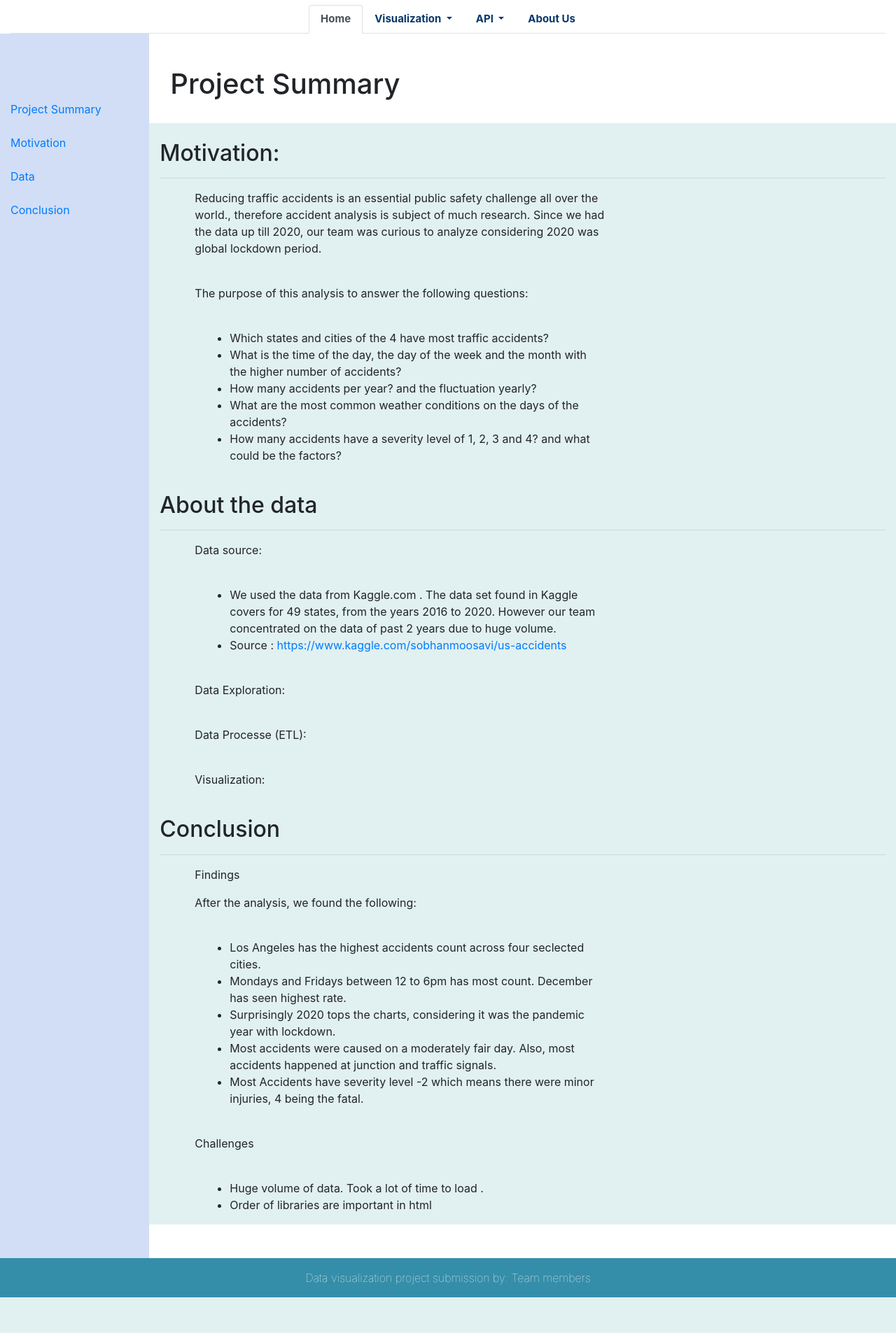
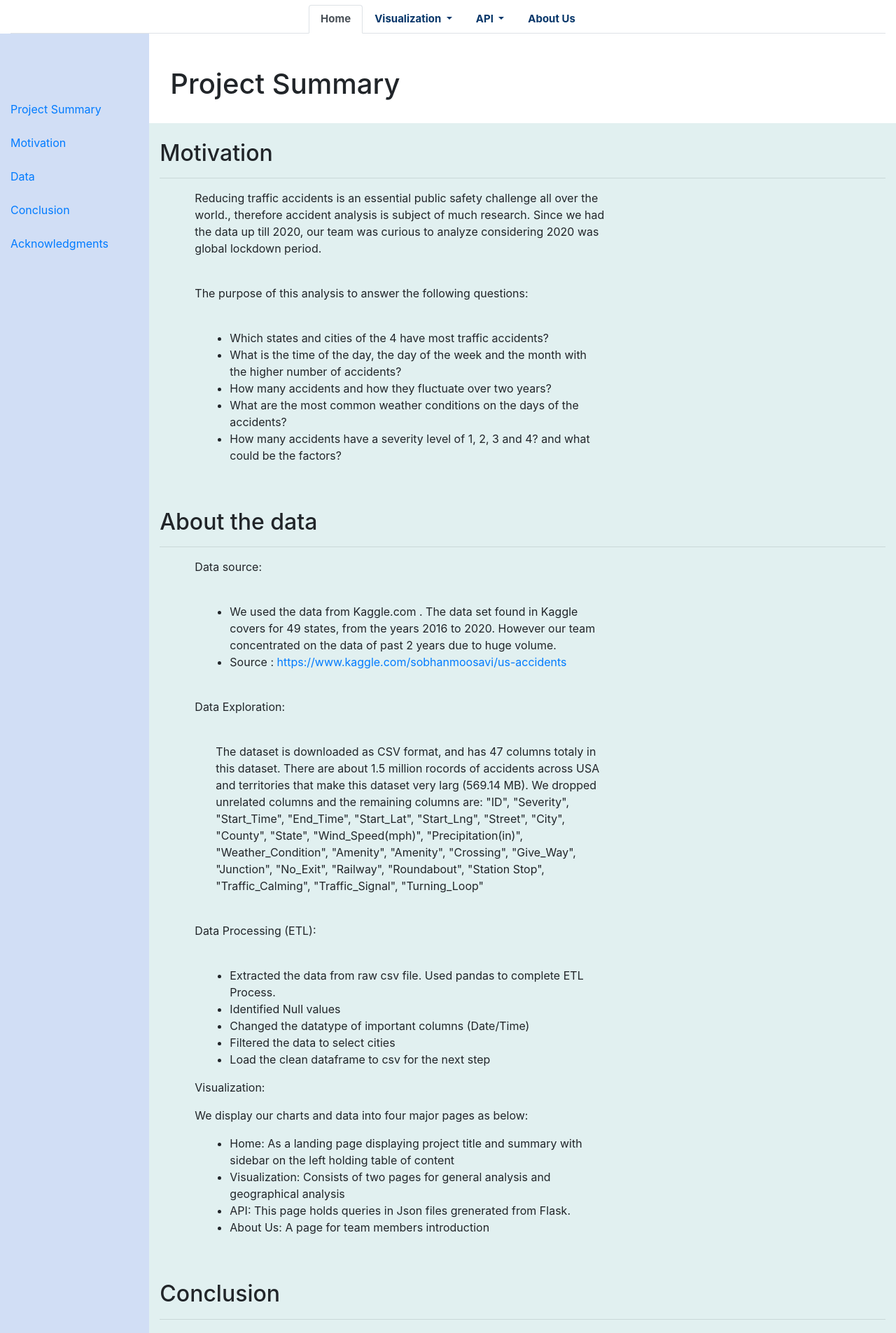
Before and after one commit to KeSavanh/US_accident_data_analysis, a Flask app: page / in a window 1280 px wide. Shown: the part 499-2404 px from the top of the page at 70% size. Before the commit the page ends 2353 px from the top, so only its background shows below. Run offline with Flask 2, Linux system fonts and the light colour scheme; parts of the project's set-up code (start-up, migrations or seed data) failed here and were passed over; some libraries are stand-ins or nearby versions.

Commit message:
Kevin: final touch

```diff
--- a/Project_3_ver1/static/style.css
+++ b/Project_3_ver1/static/style.css
@@ -153,7 +153,7 @@ width: auto;
 /* Plots styling */
 
 #plot-sect-1-1 {
-  padding-left: 250px;
+  padding-left: 200px;
   padding-bottom: 25px;
   padding-top: 25px;
 }
@@ -164,10 +164,10 @@ width: auto;
   padding-top: 25px;
 }
 
-#plot-sect-2-1,
+
 #plot-sect-3-1,
 #plot-sect-3-2 {
-  padding-left: 250px;
+  padding-left: 100px;
   padding-bottom: 25px;
   padding-top: 25px;
 }
@@ -185,6 +185,7 @@ width: auto;
 #plot-sect-4-2,
 #plot-sect-4-2-1 {
   padding-left: 25px;
+  padding-bottom: 20px;
 }
 
 canvas {
--- a/Project_3_ver1/templates/city.html
+++ b/Project_3_ver1/templates/city.html
@@ -47,7 +47,7 @@
 <body>
     <!-- header starts -->
     <div class="container-fluid" id="header-bx">
-        <a class="navbar-brand" id="title-header" href="index.html">Data Visualization Project</a>
+        <a class="navbar-brand" id="title-header" href="/">Data Visualization Project</a>
         <button class="navbar-toggler" type="button" data-bs-toggle="collapse" data-bs-target="#navbarSupportedContent" aria-controls="navbarSupportedContent" aria-expanded="false" aria-label="Toggle navigation">
             <span class="navbar-toggler-icon"></span>
         </button>
--- a/Project_3_ver1/templates/general.html
+++ b/Project_3_ver1/templates/general.html
@@ -41,7 +41,7 @@
 <body>
     <!-- header starts -->
     <div class="container-fluid" id="header-bx">
-        <a class="navbar-brand" id="title-header" href="index.html">Data Visualization Project</a>
+        <a class="navbar-brand" id="title-header" href="/">Data Visualization Project</a>
         <button class="navbar-toggler" type="button" data-bs-toggle="collapse" data-bs-target="#navbarSupportedContent" aria-controls="navbarSupportedContent" aria-expanded="false" aria-label="Toggle navigation">
             <span class="navbar-toggler-icon"></span>
         </button>
@@ -278,7 +278,7 @@
                 </div>
                 <div class="row" id="description-container" style="background-color: rgb(225, 240, 240);">
                     <div class="col-md-12">
-                        <p style="padding-top: 20px; padding-left: 100px;">We analyzed accident counts and different factors. The first bar chart shows total accident counts and traffic conditions and it shows most accident occurred on the Junctions and where traffic signals are existing.
+                        <p style="padding-top: 20px; padding-left: 100px; padding-right: 500px;">We analyzed accident counts and different factors. The first bar chart shows total accident counts and traffic conditions and it shows most accident occurred on the Junctions and where traffic signals are existing.
                         </p>                        <br>
                     </div>
                 </div>
@@ -370,7 +370,7 @@
 
                 <div class="row" id="description-container" style="background-color: rgb(225, 240, 240);">
                     <div class="col-md-12">
-                        <p style="padding-left: 50px; padding-right: 400px;"> We looked at how other factors like windspeed (mph) and precipitation (in) would effect the severity of the accident. The plots show low correlations  </p>
+                        <p style="padding-left: 50px; padding-right: 800px; padding-top: 25px;"> We looked at how other factors like windspeed (mph) and precipitation (in) would effect the severity of the accident. The plots show low correlations between severity with both factors </p>
                         <br>
                     </div>
                 </div>
--- a/Project_3_ver1/templates/index.html
+++ b/Project_3_ver1/templates/index.html
@@ -50,10 +50,10 @@
             <div class="centered">
                 <h1 id="title-text" >US Traffic Accidents in 2019 and 2020</h1>
                 <hr style=" height: 1.5px; width: 100%;color:white;background-color:white">
-                <p style="font-weight: normal; font-size: 18px; color: black;">Car accidents records for cities Dallas, Los Angeles, NewYork, SanDiego</p>
+                <p style="font-weight: normal; font-size: 20px; color: white;">Car accidents records for cities Dallas, Los Angeles, NewYork, SanDiego</p>
             </div>
             <div class="btm-right">
-                <a href="https://cdn.pixabay.com/" style="color: white; font-weight: normal; font-style: italic;">Image source: https://cdn.pixabay.com/</a>
+                <a href="https://cdn.pixabay.com/" style="color: white; font-weight: normal; font-style: italic;">Image source: https://static.aviva.io/</a>
             </div>
         </div>
     </div>
@@ -129,6 +129,11 @@
                     <div class="bd-toc-item">
                         <a class="bd-toc-link" href="#head-4">Conclusion</a>
                     </div>
+                    <br>
+                    <div class="bd-toc-item">
+                        <a class="bd-toc-link" href="#head-5">Acknowledgments</a>
+                    </div>
+
                 </nav>
             </div>
             <!-- letside bar ends -->
@@ -143,7 +148,7 @@
                 <div class="row" id="description-container" style="background-color: rgb(225, 240, 240);">
                     <div class="col-md-12">
                         <br>
-                        <h2 id="head-2">Motivation: </h2>
+                        <h2 id="head-2">Motivation </h2>
                         <hr>
                         <p style="padding-left: 50px; padding-right: 400px;">Reducing traffic accidents is an essential public safety challenge all over the world., therefore accident analysis is subject of much research. Since we had the data up till 2020, our team was curious to analyze considering 2020 was global lockdown period. </p>
                         <br>
@@ -152,11 +157,12 @@
                         <ul style="padding-left: 100px; padding-right: 400px;">
                             <li>Which states and cities of the 4 have most traffic accidents?</li>
                             <li>What is the time of the day, the day of the week and the month with the higher number of accidents?</li>
-                            <li>How many accidents per year? and the fluctuation yearly? </li>
+                            <li>How many accidents and how they fluctuate over two years? </li>
                             <li>What are the most common weather conditions on the days of the accidents?</li>
                             <li>How many accidents have a severity level of 1, 2, 3 and 4? and what could be the factors?</li>
 
                         </ul>
+                        <br>
                         <br>
                         <h2 id="head-3">About the data</h2>
                         <hr>
@@ -170,16 +176,36 @@
                         <br>
                         <p style="padding-left: 50px; padding-right: 400px;">Data Exploration: </p>
                         <br>
+                        <p style="padding-left: 80px; padding-right: 400px;">The dataset is downloaded as CSV format, and has 47 columns totaly in this dataset. There are about 1.5 million rocords of accidents across USA and territories that make this dataset very larg (569.14 MB). We dropped unrelated columns and the remaining columns are: "ID", "Severity", "Start_Time", "End_Time", "Start_Lat", "Start_Lng", "Street", "City", "County", "State", "Wind_Speed(mph)", "Precipitation(in)", "Weather_Condition", "Amenity", "Amenity", "Crossing", "Give_Way", "Junction", "No_Exit", "Railway", "Roundabout", "Station Stop", "Traffic_Calming", "Traffic_Signal", "Turning_Loop"</p>
+                        <br>
 
-                        <p style="padding-left: 50px; padding-right: 400px;">Data Processe (ETL): </p>
+
+                        <p style="padding-left: 50px; padding-right: 400px;">Data Processing (ETL): </p>
                         <br>
+                        <ul style="padding-left: 100px; padding-right: 400px;">
+                            <li>Extracted the data from raw csv file. Used pandas to complete ETL Process.</li>
+                            <li>Identified Null values </li>
+                            <li>Changed the datatype of important columns (Date/Time)</li>
+                            <li>Filtered the data to select cities</li>
+                            <li>Load the clean dataframe to csv for the next step</li>
+
+                        </ul>
+
                         <p style="padding-left: 50px; padding-right: 400px;">Visualization: </p>
+                        <p style="padding-left: 50px; padding-right: 400px;">We display our charts and data into four major pages as below:</p>
+                        <ul style="padding-left: 100px; padding-right: 400px;">
+                            <li>Home: As a landing page displaying project title and summary with sidebar on the left holding table of content</li>
+                            <li>Visualization: Consists of two pages for general analysis and geographical analysis</li>
+                            <li>API: This page holds queries in Json files grenerated from Flask. </li>
+                            <li>About Us: A page for team members introduction</li>
+
+                        </ul>
+                        <br>
                         <br>
                         <h2 id="head-4">Conclusion </h2>
                         <hr>
                         <p style="padding-left: 50px; padding-right: 400px;">Findings</p>
                         <p style="padding-left: 50px; padding-right: 400px;">After the analysis, we found the following:</p>
-                        <br>
                         <ul style="padding-left: 100px; padding-right: 400px;">
                             <li>Los Angeles has the highest accidents count across four seclected cities.</li>
                             <li>Mondays and Fridays between 12 to 6pm has most count. December has seen highest rate.</li>
@@ -195,7 +221,14 @@
                             <li>Huge volume of data. Took a lot of time to load . </li>
                             <li>Order of libraries are important in html</li>
                         </ul>
-
+                        <br>
+                        <br>
+                        <h2 id="head-5">Acknowledgments</h2>
+                        <hr>
+                        <ul style="padding-left: 150px; padding-right: 400px;">
+                           <li>Moosavi, Sobhan, Mohammad Hossein Samavatian, Srinivasan Parthasarathy, and Rajiv Ramnath. <a href="https://arxiv.org/abs/1906.05409">“A Countrywide Traffic Accident Dataset.”</a> , arXiv preprint arXiv:1906.05409 (2019).</li>
+                            <li>Moosavi, Sobhan, Mohammad Hossein Samavatian, Srinivasan Parthasarathy, Radu Teodorescu, and Rajiv Ramnath. <a href="https://arxiv.org/abs/1909.09638">“Accident Risk Prediction based on Heterogeneous Sparse Data: New Dataset and Insights.”</a> In proceedings of the 27th ACM SIGSPATIAL International Conference on Advances in Geographic Information Systems, ACM, 2019.</li>
+                        </ul>
                     </div>
                 </div>
 
```
Also changed, not shown: Project_3_ver1/templates/aboutus.html (+10 -7 lines).
